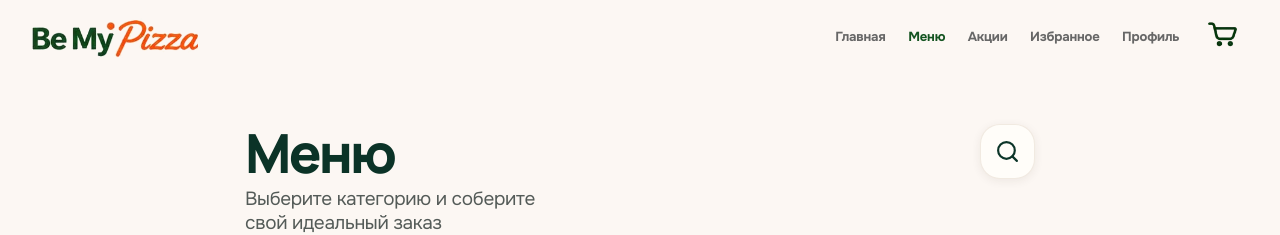
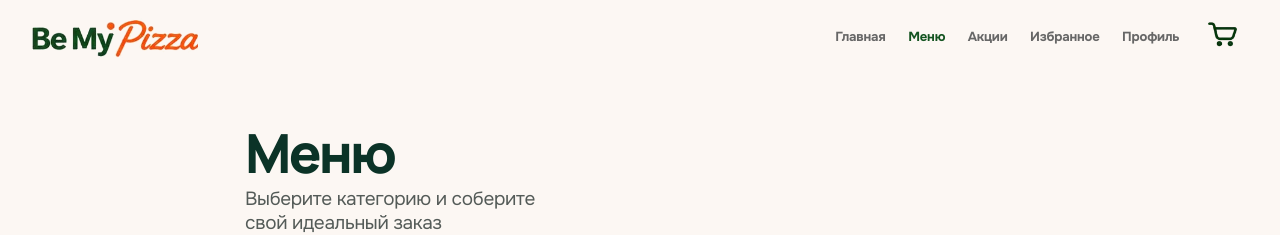
Before and after one commit to Ryt1nger/Be-My-Pizza, a React (Vite) app in the folder apps/customer/: page /menu in a window 1280 px wide. Shown: the top 235 px of the page. Built offline with nearby package versions, Linux system fonts and the light colour scheme.

Commit message:
fix(menu): remove search action from category overview

```diff
--- a/apps/customer/src/pages/MenuPage.tsx
+++ b/apps/customer/src/pages/MenuPage.tsx
@@ -76,9 +76,6 @@ export function MenuPage(){
     <div className="bmp-menu-overview-heading">
       <h1 className="bmp-display">Меню</h1>
       <p>Выберите категорию и соберите<br className="bmp-menu-subtitle-break"/> свой идеальный заказ</p>
-      <Link to="/menu/pizza" className="bmp-menu-overview-search" aria-label="Перейти к поиску по меню">
-        <Search size={25} strokeWidth={2.1} aria-hidden="true"/>
-      </Link>
     </div>
     <div className="bmp-menu-category-grid">
       {menuCategories.map(category=><Link key={category.slug}
```
